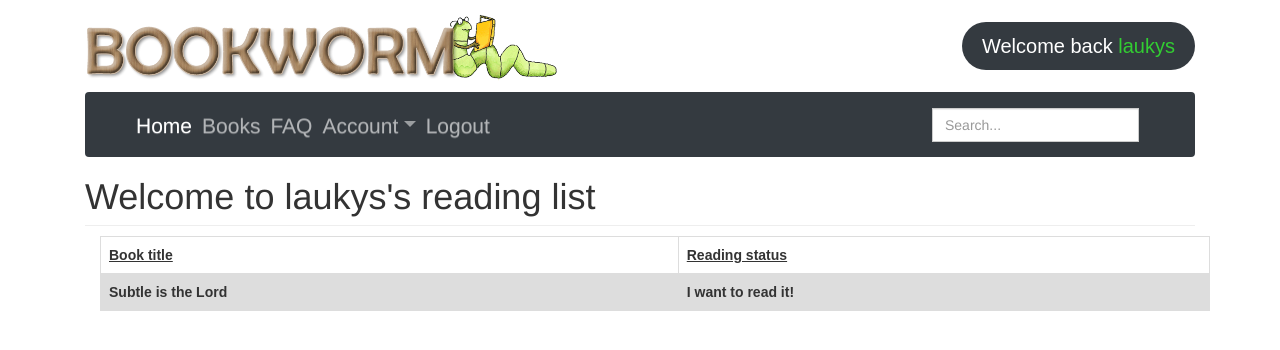
After one commit to VladasX/Bookworm, a Django app: a page that uses templates/bookworm/base.html in a window 1280 px wide. The commit adds this page. Shown: the top 350 px of the page. Run offline with Django 3.2, Linux system fonts and the light colour scheme; data comes from the database, SQL or seed files in the repository; both versions use the stored data as it was after the commit; lists and menus that the app fills with data are empty; parts of the project's set-up code (start-up, migrations or seed data) failed here and were passed over; some libraries are stand-ins or nearby versions.

Commit message:
reading list

```diff
--- a/bookworm/models.py
+++ b/bookworm/models.py
@@ -25,6 +25,14 @@ class Review(models.Model):
 	timestamp = models.DateTimeField(auto_now=True)
 	rating = models.IntegerField(default=0)
 
+#Model for interest in a book
+class BookInterest(models.Model):
+	user = models.ForeignKey(User)
+	book = models.ForeignKey(Book)
+	status = models.IntegerField(default=0)
+
+
+
 #Model for user profile.
 class UserProfile(models.Model):
 	user = models.OneToOneField(User, primary_key=True)
--- a/bookworm/urls.py
+++ b/bookworm/urls.py
@@ -22,4 +22,5 @@ urlpatterns = [
 	url(r'^accounts/', include('registration.backends.simple.urls')),
     url(r'^profile/(?P<username>[\w\-]+)/$', views.profile, name='profile'),
     url(r'^profile_edit/(?P<username>[\w\-]+)/$', views.profile_edit, name='profile_edit'),
+	url(r'^reading_list/(?P<username>[\w\-]+)/$', views.reading_list, name='reading_list'),
 ] + static(settings.MEDIA_URL, document_root=settings.MEDIA_ROOT)
--- a/bookworm/views.py
+++ b/bookworm/views.py
@@ -5,8 +5,8 @@ from django.contrib.auth.decorators import login_required
 from django.core.urlresolvers import reverse
 from django.contrib.auth.models import User
 from bookworm.books_api import search_query
-from bookworm.models import UserProfile, Book, Review
-from bookworm.forms import UserForm, UserProfileForm, ReviewForm
+from bookworm.models import UserProfile, Book, Review, BookInterest
+from bookworm.forms import UserForm, UserProfileForm, ReviewForm, InterestForm
 
 #Displays home page.
 def index(request):
@@ -32,10 +32,30 @@ def book_search(request):
 def book_page(request, bookid):
 	book_data = Book.objects.get(bookid=bookid)
 	reviews = Review.objects.filter(book_id=book_data.bookid)
+	average = "No ratings found"
+	if len(reviews) != 0:
+		average = 0
+		for review in reviews:
+			average += review.rating
+		average /= len(reviews)
 	if book_data:
 		book_data.pageViews = (book_data.pageViews+1)
 		book_data.save()
-		return render(request, 'bookworm/book_page.html', {'book_data': book_data, 'reviews': reviews})
+		try:
+			user = User.objects.get(username=request.user.username)
+			form = InterestForm()
+			if request.method == 'POST':
+				form = InterestForm(request.POST)
+
+				if form.is_valid():
+					book_interest = BookInterest.objects.get_or_create(user=request.user, book=book_data)[0]
+					book_interest.status = form.cleaned_data['status']
+					book_interest.save()
+			else:
+				render(request, 'bookworm/book_page.html', {'book_data': book_data, 'reviews': reviews, 'form': form})
+		except User.DoesNotExist:
+			return render(request, 'bookworm/book_page.html', {'book_data': book_data, 'reviews': reviews})
+		return render(request, 'bookworm/book_page.html', {'book_data': book_data, 'reviews': reviews, 'form': form, 'average': average,})
 	return render(request, 'bookworm/error.html')
 
 #Displays a list of books that are stored in the database.
@@ -65,7 +85,7 @@ def add_review(request, bookid):
 			book_review.rating = form.cleaned_data['rating']
 			book_review.save()
 			reviews = Review.objects.filter(book_id=book.bookid)
-			return render(request, 'bookworm/book_page.html', {'book_data': book, 'reviews': reviews})
+			return redirect('/book/{}'.format(book.bookid))
 		else:
 			print(form.errors)
 	return render(request, 'bookworm/add_review.html', {'form': form})
@@ -77,10 +97,13 @@ def profile(request, username):
 	except User.DoesNotExist:
 		return redirect('index')
 	userprofile = UserProfile.objects.get_or_create(user=user)[0]
+	review = {}
+	if userprofile.favouriteBook != None:
+		review = Review.objects.get(book=userprofile.favouriteBook.bookid, user=user)
 	form = UserProfileForm(
 		{'bio': userprofile.bio, 'picture': userprofile.picture})
 	return render(request, 'bookworm/profile.html',
-		{'userprofile': userprofile, 'selecteduser': user, 'form': form})
+		{'userprofile': userprofile, 'selecteduser': user, 'form': form, 'review': review})
 
 #Allows them to edit their user profile.
 @login_required
@@ -101,3 +124,17 @@ def profile_edit(request, username):
 			print(form.errors)
 	return render(request, 'bookworm/profile_edit.html',
 		{'userprofile': userprofile, 'selecteduser': user, 'form': form})
+
+
+#Allows to see the reading list of a person
+def reading_list(request, username):
+	try:
+		user = User.objects.get(username=username)
+	except User.DoesNotExist:
+		return redirect('index')
+	reading_data = BookInterest.objects.filter(user=user)
+
+
+	if reading_data:
+		return render(request, 'bookworm/reading_list.html', {'reading_data': reading_data, 'user': user})
+	return render(request, 'bookworm/error.html')
--- a/templates/bookworm/base.html
+++ b/templates/bookworm/base.html
@@ -68,6 +68,7 @@
 				<a class="dropdown-item" href="/profile/{{ user.username }}">View your profile</a>
 				<a class="dropdown-item" href="/profile_edit/{{ user.username }}">Edit your profile</a>
 				<a class="dropdown-item" href="{% url 'auth_password_change' %}">Change your password</a>
+				<a class="dropdown-item" href="/reading_list/{{ user.username }}">Your reading list</a>
             </div>
 			</li>
             <li class="nav-item">
--- /dev/null
+++ b/templates/bookworm/reading_list.html
@@ -0,0 +1,68 @@
+{% extends "bookworm/base.html" %}
+{% load staticfiles %}
+{% block title_block %}
+	Profile
+{% endblock %}
+
+{% block body_block %}
+
+	<style>
+	table {
+		font-family: arial, sans-serif;
+		border-collapse: collapse;
+		width: 100%;
+	}
+
+	td, th {
+    border: 1px solid #dddddd;
+    text-align: left;
+    padding: 8px;
+	}
+
+	tr:nth-child(even) {
+    background-color: #dddddd;
+	}
+	</style>
+	<h1> Welcome to {{ user.username }}'s reading list</h2>
+	<div class="container">
+		{% if reading_data %}
+			<table>
+			<tr>
+				<th style="text-decoration: underline">Book title</th>
+				<th style="text-decoration: underline">Reading status</th>
+			</tr>
+			{% for data in reading_data %}
+				<tr>
+				<th>{{ data.book.title }}</th>
+				<th><div class="stat">{{ data.status }}</div></th>
+				</tr>
+			{% endfor %}
+			</table>
+
+		{% endif %}
+	</div>
+
+	<script>
+		function status(n){
+			switch(n){
+				case 0:
+				return "I'm reading this!";
+				case 1:
+				return "I've read this!";
+				case 2:
+				return "I want to read it!";
+				case 3:
+				return "I dropped this...";
+				default:
+				return 0;
+			}
+
+		}
+
+		var es = document.getElementsByClassName("stat");
+		for(i = 0; i < es.length; i++){
+			es[i].innerHTML = status(parseInt(es[i].innerHTML));
+		}
+
+	</script>
+{% endblock %}
```
Also changed, not shown: bookworm/forms.py (+10 -1 lines), templates/bookworm/book_page.html (+32 -5 lines), db.sqlite3.
